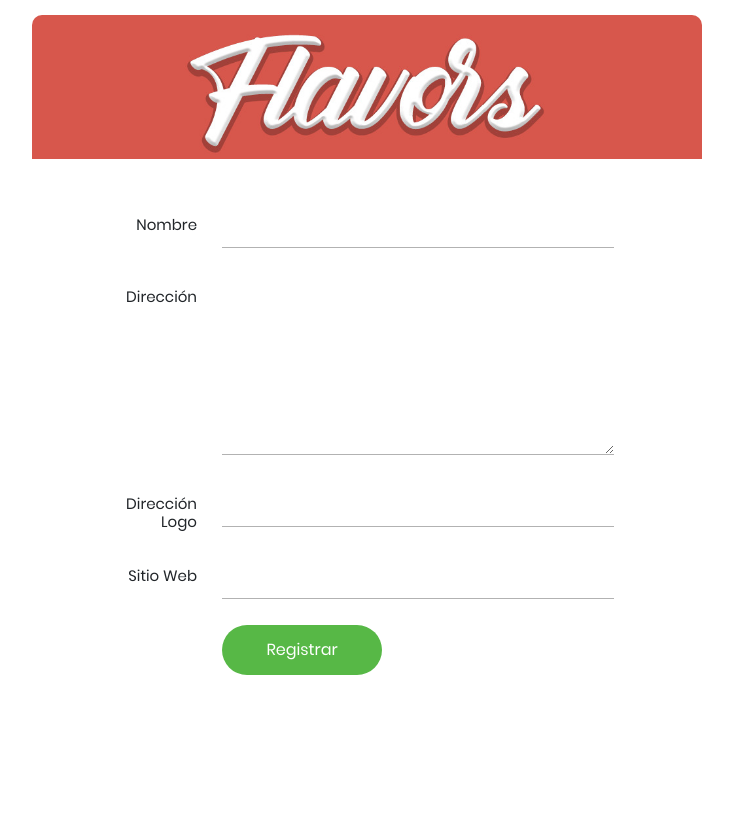
After one commit to EydenVillanueva/Flavors, a Django app: page /new_restaurant/ in a window 1280 px wide. The commit adds this page. Shown: the whole page, without its empty margins (273-1006 px from the left). Run offline with Django 3.2, Linux system fonts and the light colour scheme; a user stored in the database is signed in; some libraries are stand-ins or nearby versions.

Commit message:
Agregado la opcion de registrar restaurantes.

```diff
--- a/Dashboard/forms.py
+++ b/Dashboard/forms.py
@@ -1,17 +1,20 @@
 from django.contrib.auth.models import User
 from django import forms
-from .models import Client
+from .models import Client, Restaurant
 from django.forms import ModelForm, widgets
+
 
 class UserForm(forms.ModelForm):
     class Meta:
         model = User
         fields = ('username', 'email', 'password')
 
+
 class ClientForm(forms.ModelForm):
     class Meta:
         model = Client
         fields = ('phone', 'plan', 'city')
+
 
 class LoginForm(ModelForm):
     class Meta:
@@ -20,5 +23,26 @@ class LoginForm(ModelForm):
 
     def __init__(self, *args, **kwargs):
         super().__init__(*args, **kwargs)
-        self.fields['username'].widget.attrs.update({'class': 'input100','placeholder': 'Ingrese usuario'})
-        self.fields['password'].widget = widgets.PasswordInput(attrs={'placeholder': 'Ingrese contraseña'})
+        self.fields['username'].widget.attrs.update(
+            {'class': 'input100', 'placeholder': 'Ingrese usuario'})
+        self.fields['password'].widget = widgets.PasswordInput(
+            attrs={'placeholder': 'Ingrese contraseña'})
+
+
+class RestaurantForm(ModelForm):
+    class Meta:
+        model = Restaurant
+        fields = ('name', 'address', 'logo_url',
+                  'web_site')
+        labels = {
+            'name': 'Nombre',
+            'address': 'Dirección',
+            'logo_url': 'Dirección Logo',
+            'web_site': 'Sitio Web',
+            'status': 'Abierto'
+        }
+
+    def __init__(self, *args, **kwargs):
+        super(RestaurantForm, self).__init__(*args, **kwargs)
+        for field in self.fields:
+            self.fields[field].widget.attrs.update({'class': 'input100'})
--- a/Dashboard/static/Dashboard/css/main.css
+++ b/Dashboard/static/Dashboard/css/main.css
@@ -36,7 +36,8 @@
     box-sizing: border-box;
 }
 
-body, html {
+body,
+html {
     height: 100%;
     font-family: Poppins-Regular, sans-serif;
 }
@@ -64,7 +65,12 @@ a:hover {
 }
 
 /*---------------------------------------------*/
-h1,h2,h3,h4,h5,h6 {
+h1,
+h2,
+h3,
+h4,
+h5,
+h6 {
     margin: 0px;
 }
 
@@ -76,7 +82,8 @@ p {
     margin: 0px;
 }
 
-ul, li {
+ul,
+li {
     margin: 0px;
     list-style-type: none;
 }
@@ -104,29 +111,74 @@ textarea {
     border: none;
 }
 
-textarea:focus, input:focus {
+textarea:focus,
+input:focus {
     border-color: transparent !important;
 }
 
-input:focus::-webkit-input-placeholder { color:transparent; }
-input:focus:-moz-placeholder { color:transparent; }
-input:focus::-moz-placeholder { color:transparent; }
-input:focus:-ms-input-placeholder { color:transparent; }
+input:focus::-webkit-input-placeholder {
+    color: transparent;
+}
 
-textarea:focus::-webkit-input-placeholder { color:transparent; }
-textarea:focus:-moz-placeholder { color:transparent; }
-textarea:focus::-moz-placeholder { color:transparent; }
-textarea:focus:-ms-input-placeholder { color:transparent; }
+input:focus:-moz-placeholder {
+    color: transparent;
+}
 
-input::-webkit-input-placeholder {color: #999999;}
-input:-moz-placeholder {color: #999999;}
-input::-moz-placeholder {color: #999999;}
-input:-ms-input-placeholder {color: #999999;}
+input:focus::-moz-placeholder {
+    color: transparent;
+}
 
-textarea::-webkit-input-placeholder {color: #999999;}
-textarea:-moz-placeholder {color: #999999;}
-textarea::-moz-placeholder {color: #999999;}
-textarea:-ms-input-placeholder {color: #999999;}
+input:focus:-ms-input-placeholder {
+    color: transparent;
+}
+
+textarea:focus::-webkit-input-placeholder {
+    color: transparent;
+}
+
+textarea:focus:-moz-placeholder {
+    color: transparent;
+}
+
+textarea:focus::-moz-placeholder {
+    color: transparent;
+}
+
+textarea:focus:-ms-input-placeholder {
+    color: transparent;
+}
+
+input::-webkit-input-placeholder {
+    color: #999999;
+}
+
+input:-moz-placeholder {
+    color: #999999;
+}
+
+input::-moz-placeholder {
+    color: #999999;
+}
+
+input:-ms-input-placeholder {
+    color: #999999;
+}
+
+textarea::-webkit-input-placeholder {
+    color: #999999;
+}
+
+textarea:-moz-placeholder {
+    color: #999999;
+}
+
+textarea::-moz-placeholder {
+    color: #999999;
+}
+
+textarea:-ms-input-placeholder {
+    color: #999999;
+}
 
 label {
     display: block;
@@ -263,10 +315,8 @@ iframe {
 .label-input100 {
     font-family: Poppins-Regular;
     font-size: 15px;
-  color: #808080;
     line-height: 1.2;
     text-align: right;
-
     position: absolute;
     top: 14px;
     left: -105px;
@@ -321,11 +371,11 @@ input.input100 {
 }
 
 
-.input100:focus + .focus-input100::before {
+.input100:focus+.focus-input100::before {
     width: 100%;
 }
 
-.has-val.input100 + .focus-input100::before {
+.has-val.input100+.focus-input100::before {
     width: 100%;
 }
 
@@ -338,10 +388,8 @@ input.input100 {
 
 .label-checkbox100 {
     font-family: Poppins-Regular;
-  font-size: 13px;
-  color: #999999;
+    font-size: 1rem;
     line-height: 1.4;
-
     display: block;
     position: relative;
     padding-left: 26px;
@@ -351,7 +399,7 @@ input.input100 {
 .label-checkbox100::before {
     content: "\f00c";
     font-family: FontAwesome;
-  font-size: 13px;
+    font-size: 1rem;
     color: transparent;
 
     display: -webkit-box;
@@ -362,11 +410,11 @@ input.input100 {
     justify-content: center;
     align-items: center;
     position: absolute;
-  width: 18px;
-  height: 18px;
+    width: 20px;
+    height: 20px;
     border-radius: 2px;
     background: #fff;
-  border: 1px solid #e6e6e6;
+    border: 1px solid #740202;
     left: 0;
     top: 50%;
     -webkit-transform: translateY(-50%);
@@ -376,7 +424,7 @@ input.input100 {
     transform: translateY(-50%);
 }
 
-.input-checkbox100:checked + .label-checkbox100::before {
+.input-checkbox100:checked+.label-checkbox100::before {
     color: #57b846;
 }
 
--- /dev/null
+++ b/Dashboard/templates/Dashboard/base_registros.html
@@ -0,0 +1,34 @@
+<!DOCTYPE html>
+<html lang="es">
+
+    <head>
+        <title>Flavors |
+            {% block titulo %}{% endblock titulo %}
+        </title>
+        <meta charset="UTF-8">
+        <meta content="width=device-width, initial-scale=1" name="viewport">
+
+        {% load static %}
+        <link rel="icon" type="image/png" href="{% static 'Dashboard/images/icons/favicon.ico' %}"/>
+        <link rel="stylesheet" type="text/css" href="{% static 'Dashboard/vendor/bootstrap/css/bootstrap.min.css' %}">
+        <link rel="stylesheet" type="text/css" href="{% static 'Dashboard/vendor/animate/animate.css' %}">
+        <link rel="stylesheet" type="text/css" href="{% static 'Dashboard/fonts/font-awesome/css/font-awesome.min.css' %}">
+        <link rel="stylesheet" type="text/css" href="{% static 'Dashboard/css/util.css' %}">
+        <link rel="stylesheet" type="text/css" href="{% static 'Dashboard/css/main.css' %}">
+
+    </head>
+
+    <body>
+
+        <div class="limiter">
+            <div class="container-login100">
+                <div class="wrap-login100">
+                    <div class="login100-form-title" style="background-image: url('{% static 'Dashboard/images/bg-02.jpg' %}');"></div>
+
+                    {% block form %}{% endblock form %}
+                </div>
+            </div>
+        </div>
+
+    </body>
+</html>
--- a/Dashboard/templates/Dashboard/index.html
+++ b/Dashboard/templates/Dashboard/index.html
@@ -21,6 +21,7 @@
           <li><a href="{% url 'Dashboard:login' %}">Log in</a></li>
           {% else %}
           <li><a href="#">{{ user.username }}</a></li>
+          <li><a href="{% url 'Dashboard:new_restaurant' %}">Registrar restaurante</a></li>
           {% endif %}
 
           <li><a href="#contact">Contact Us</a></li>
--- /dev/null
+++ b/Dashboard/templates/Dashboard/new_restaurant.html
@@ -0,0 +1,41 @@
+{% extends 'Dashboard/base_registros.html' %}
+
+{% block titulo %}
+    Nuevo Restaurante
+{% endblock titulo %}
+
+{% block form %}
+    <form class="login100-form validate-form" method="POST">
+        {% csrf_token %}
+        <div class="wrap-input100 validate-input m-b-26">
+            <span class="label-input100">{{ form.name.label }}</span>
+            {{ form.name }}
+            <span class="focus-input100"></span>
+        </div>
+        <div class="wrap-input100 validate-input m-b-26">
+            <span class="label-input100">{{ form.address.label}}</span>
+            {{ form.address }}
+            <span class="focus-input100"></span>
+        </div>
+        <div class="wrap-input100 validate-input m-b-26">
+            <span class="label-input100">{{ form.logo_url.label}}</span>
+            {{ form.logo_url }}
+            <span class="focus-input100"></span>
+        </div>
+        <div class="wrap-input100 validate-input m-b-26">
+            <span class="label-input100">{{ form.web_site.label}}</span>
+            {{ form.web_site }}
+            <span class="focus-input100"></span>
+        </div>
+
+        <div class="flex-sb-m w-full p-b-30">
+            <div class="container-login100-form-btn">
+                <button class="login100-form-btn">
+                    Registrar
+                </button>
+            </div>
+        </div>
+
+    </form>
+
+{% endblock form %}
--- a/Dashboard/urls.py
+++ b/Dashboard/urls.py
@@ -7,5 +7,6 @@ urlpatterns = [
     path('', views.Home.as_view(), name='home'),
     path('login/', views.LoginView.as_view(), name="login"),
     path('register/', views.new_user, name="new_user"),
+    path('new_restaurant/', views.CreateRestaurant.as_view(), name="new_restaurant"),
     #path('register/', views.CreateView.as_view(),name="new_user"),
 ]
--- a/Dashboard/views.py
+++ b/Dashboard/views.py
@@ -6,8 +6,10 @@ from django.http import HttpResponse
 from django.contrib.auth import authenticate, login
 from django.contrib.auth.forms import AuthenticationForm
 from django.http.response import HttpResponseRedirect
+from django.contrib.auth.decorators import login_required
+from django.contrib.auth.mixins import LoginRequiredMixin
 from django.urls import reverse_lazy
-from .forms import LoginForm, UserForm, ClientForm
+from .forms import LoginForm, UserForm, ClientForm, RestaurantForm
 from django.views.generic import CreateView, FormView, TemplateView
 from .models import Client
 
@@ -50,6 +52,7 @@ def new_user(request):
 
     return render(request, 'Dashboard/new-user-form.html', context)
 
+
 class LoginView(FormView):
     form_class = AuthenticationForm
     template_name = 'Dashboard/login.html'
@@ -72,3 +75,25 @@ class LoginView(FormView):
 
 class Home(TemplateView):
     template_name = "Dashboard/index.html"
+
+
+class CreateRestaurant(LoginRequiredMixin, CreateView):
+    form_class = RestaurantForm
+    template_name = "Dashboard/new_restaurant.html"
+    success_url = reverse_lazy("Dashboard:home")
+
+    login_url = 'Dashboard:login'
+
+    def post(self, request, *args, **kwargs):
+        form = self.get_form()
+        if form.is_valid():
+            restaurant = form.save(commit=False)
+            restaurant.owner = self.get_object()
+            restaurant.save()
+            return super(CreateRestaurant, self).form_valid(form)
+        else:
+            return super(CreateRestaurant, self).form_invalid(form)
+
+    def get_object(self):
+        client = Client.objects.get(user=self.request.user)
+        return client
```
Also changed, not shown: Dashboard/templates/Dashboard/login.html (+10 -43 lines), 2 other files. Lines whose indentation alone changed are shown as unchanged.
